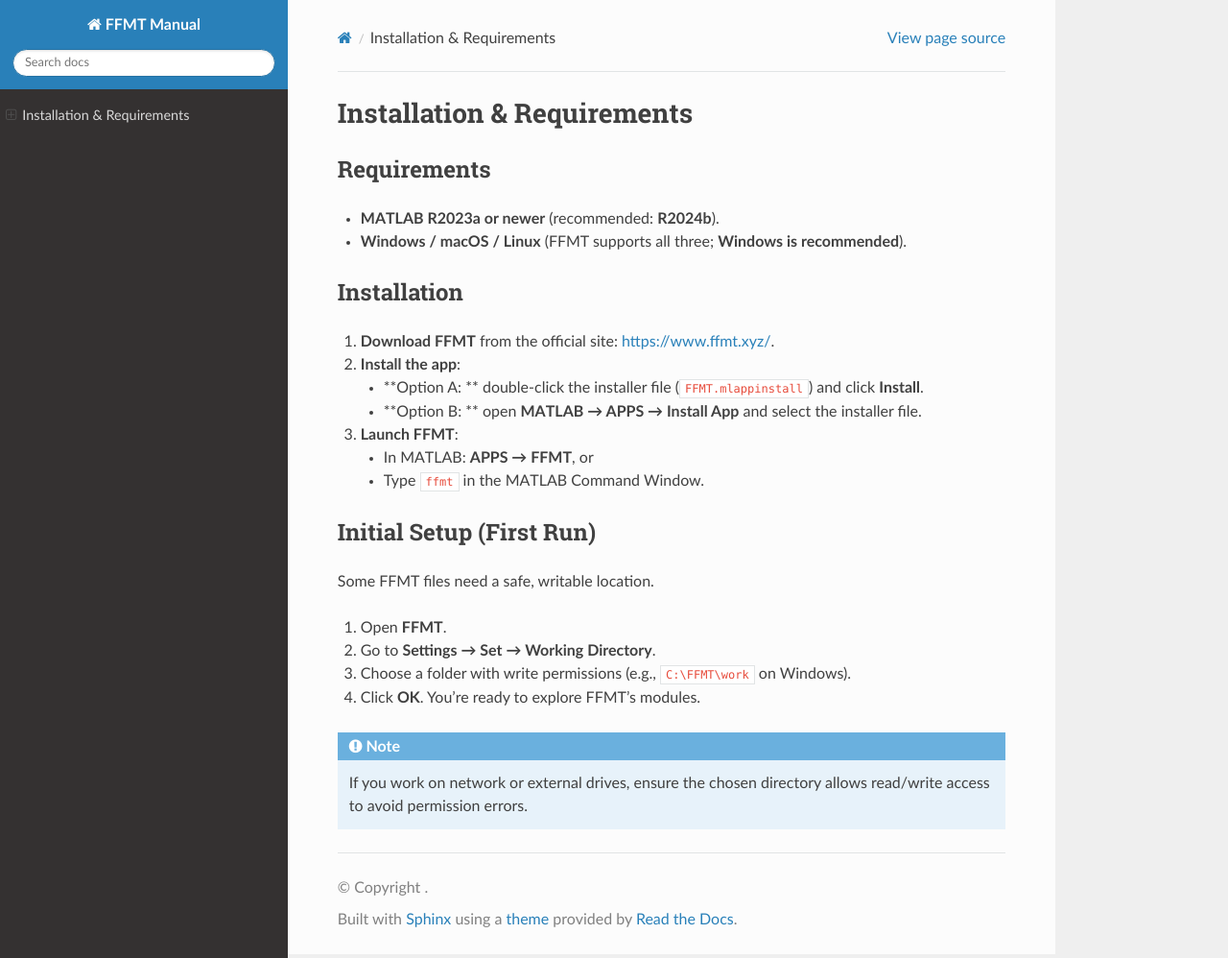
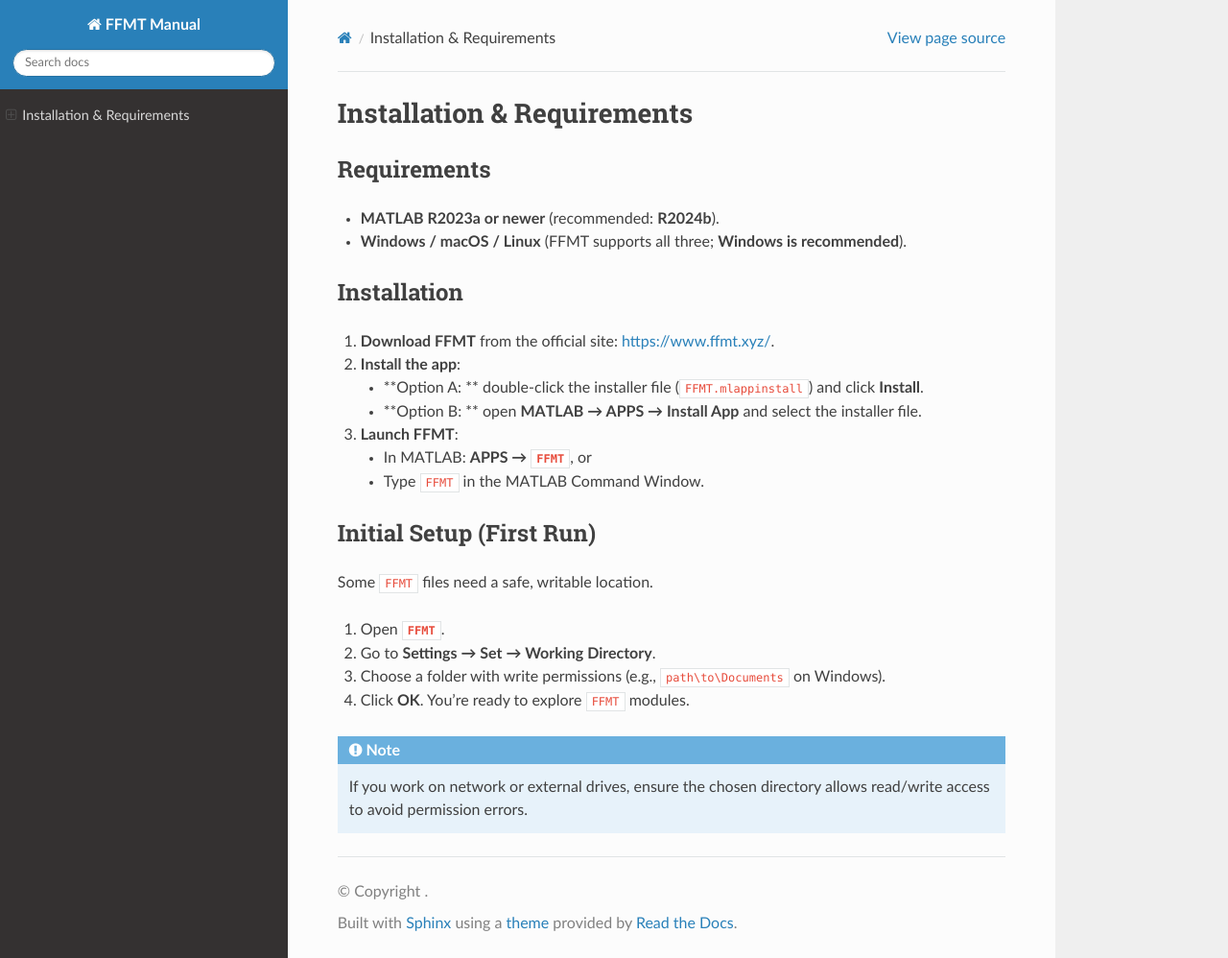
Before and after one commit to ffmtsw/ffmt, a Sphinx documentation site: the page built from docs/source/getting-started.md, in a window 1280 px wide and 998 px high. Shown: the whole window at 96% size. Built offline with Sphinx 7.4.7 and the Read the Docs theme 3.1.0, drawn with Linux system fonts in a browser that asks for light colours.

Commit message:
Update getting-started.md

````diff
--- a/docs/source/getting-started.md
+++ b/docs/source/getting-started.md
@@ -10,16 +10,16 @@
    - **Option A: ** double-click the installer file (`FFMT.mlappinstall`) and click **Install**.
    - **Option B: ** open **MATLAB → APPS → Install App** and select the installer file.
 3. **Launch FFMT**:
-   - In MATLAB: **APPS → FFMT**, or
-   - Type `ffmt` in the MATLAB Command Window.
+   - In MATLAB: **APPS → `FFMT`**, or
+   - Type `FFMT` in the MATLAB Command Window.
 
 ## Initial Setup (First Run)
-Some FFMT files need a safe, writable location.
+Some `FFMT` files need a safe, writable location.
 
-1. Open **FFMT**.
+1. Open **`FFMT`**.
 2. Go to **Settings → Set → Working Directory**.
-3. Choose a folder with write permissions (e.g., `C:\FFMT\work` on Windows).
-4. Click **OK**. You’re ready to explore FFMT’s modules.
+3. Choose a folder with write permissions (e.g., `path\to\Documents` on Windows).
+4. Click **OK**. You’re ready to explore `FFMT` modules.
 
 ```{note}
 If you work on network or external drives, ensure the chosen directory allows read/write access to avoid permission errors.
````
